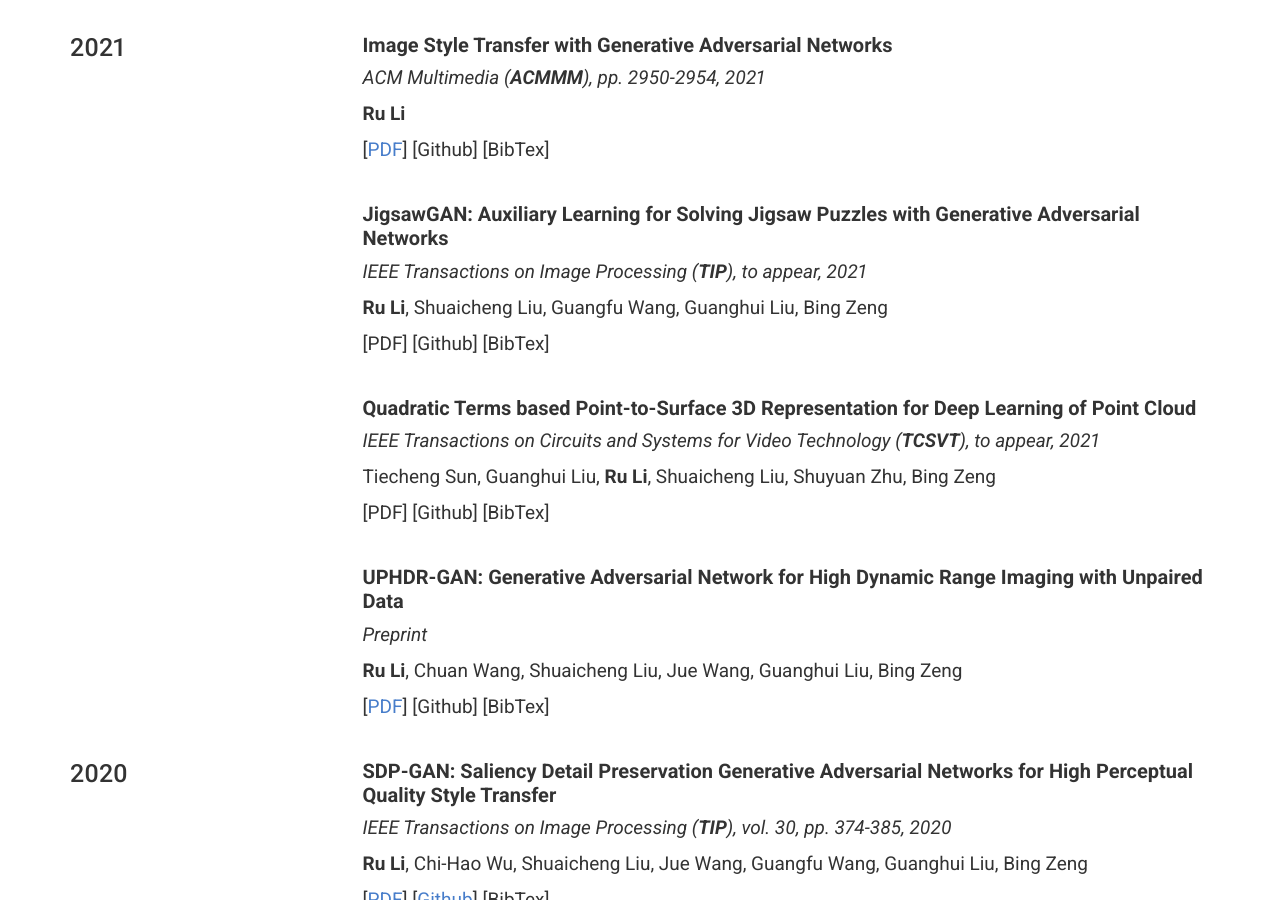
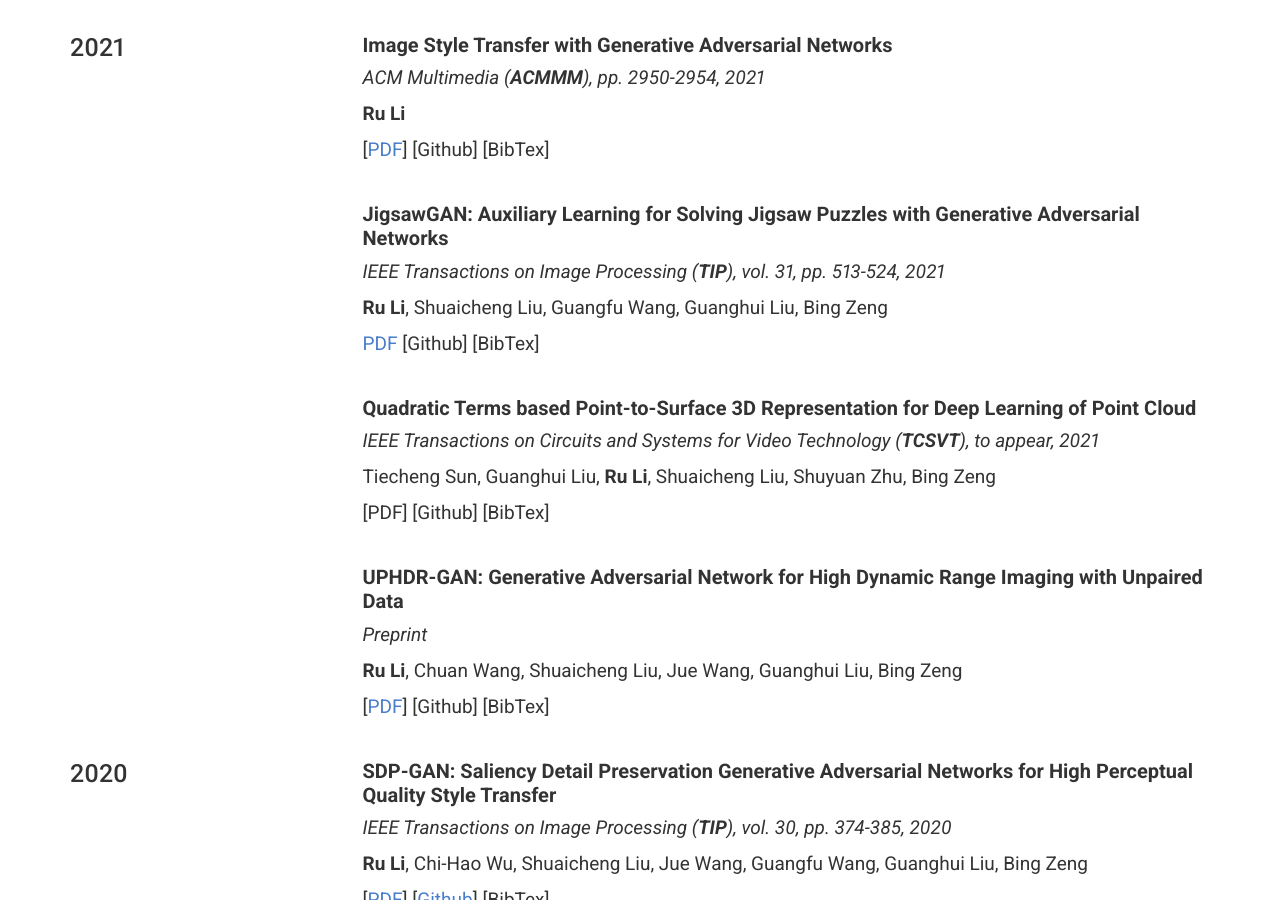
Before and after one commit to liru0126/liru0126.github.io, a Jekyll site: the page built from index.md, in a window 1280 px wide and 900 px high, scrolled down 1150 px. Built offline with Jekyll 4.4.1, drawn with Linux system fonts in a browser that asks for light colours; nearby versions of some CDN libraries; part of the change alters nothing that is shown; some of the changed text lies outside the part shown.

Commit message:
Update _config.yml

```diff
--- a/_config.yml
+++ b/_config.yml
@@ -49,8 +49,8 @@ additional_links:
 about_title: Biography
 about_profile_image: images/liru10.jpeg
 about_content: | # this will include new lines to allow paragraphs
-  I am a Ph.D. candidate of [University of Electronic Science and Technology of China (UESTC)](https://en.uestc.edu.cn/),
-  supervised by [Prof. Guanghui LIU](https://scholar.google.com.hk/citations?user=AjfD95EAAAAJ&hl=zh-CN&oi=ao) and
+  I am a Ph.D. candidate of the [University of Electronic Science and Technology of China (UESTC)](https://en.uestc.edu.cn/),
+  supervised by [Prof. Guanghui LIU](https://www.researchgate.net/profile/Guanghui-Liu-7) and
   [Prof. Shuaicheng LIU](http://www.liushuaicheng.org/).
   My research interests include: computer vision and image processing.
 
@@ -134,11 +134,11 @@ content:
         description: | # this will include new lines to allow paragraphs
           ## **JigsawGAN: Auxiliary Learning for Solving Jigsaw Puzzles with Generative Adversarial Networks**
 
-          *IEEE Transactions on Image Processing (**TIP**), to appear, 2021*
+          *IEEE Transactions on Image Processing (**TIP**),  vol. 31, pp. 513-524, 2021*
 
           **Ru Li**, Shuaicheng Liu, Guangfu Wang, Guanghui Liu, Bing Zeng
 
-          [PDF]
+          [PDF](http://www.liushuaicheng.org/TIP/JigsawGAN.pdf)
           [Github]
           [BibTex]
 
```
